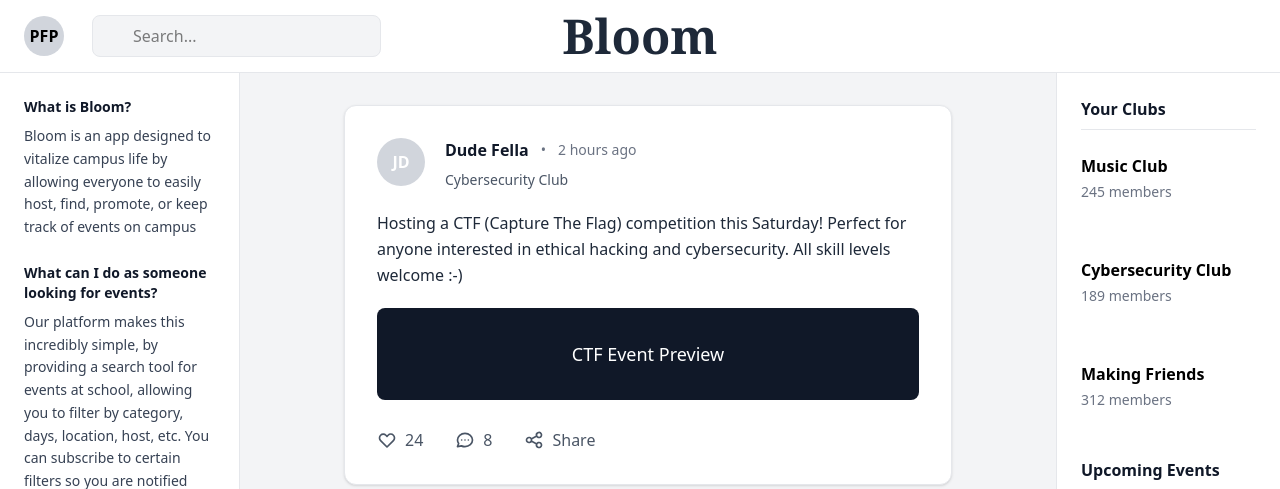
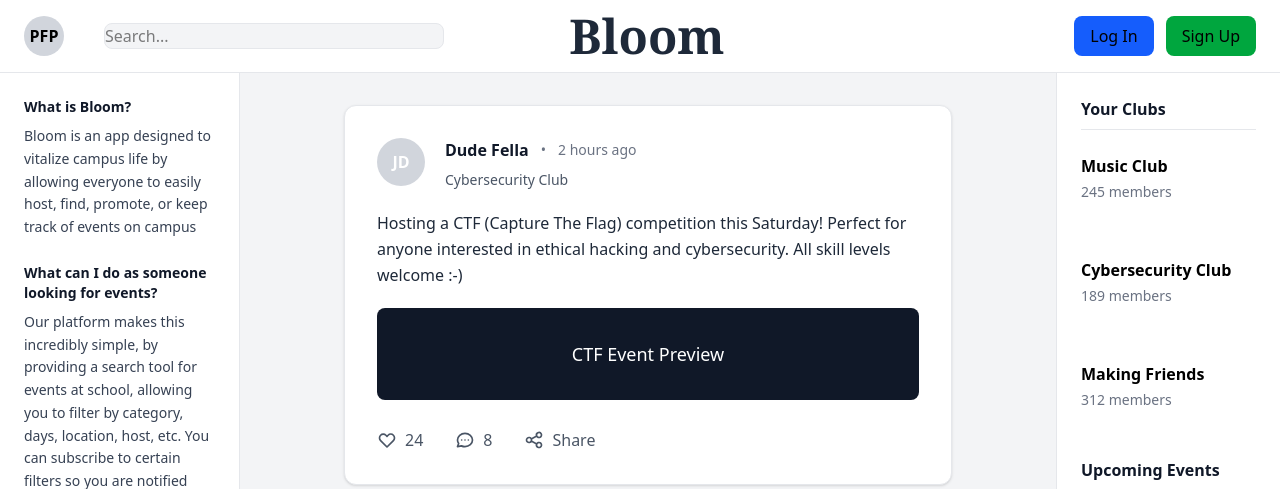
Before and after one commit to AngelAVargas04/SocialLifeApp, a Django app: page / in a window 1280 px wide. Shown: the top 489 px of the page. Run offline with Django 5.2, Linux system fonts and the light colour scheme; style sheets or scripts are compiled from the project's sources; some libraries are stand-ins or nearby versions.

Commit message:
tried to add login button

```diff
--- a/SocialProject/templates/home.html
+++ b/SocialProject/templates/home.html
@@ -10,22 +10,24 @@
 <body class="bg-gray-100 min-h-screen">
     <!-- NAVIGATION BAR -->
     <nav class="bg-white border-b border-gray-200 sticky top-0 z-50">
-        <div class="flex items-center justify-between px-6 py-3">
+        <div class="flex items-center justify-center px-6 py-3">
             <!-- search and pfp i couldnt get pfp to work -->
             <div class="flex items-center gap-4 flex-1">
                 <div class="w-10 h-10 rounded-full bg-gray-300 flex items-center justify-center text-black font-semibold cursor-pointer hover:bg-gray-400 transition">
                     PFP
                 </div>
-                <div class="relative flex-none max-w-md ml-3">
+                <div class="relative flex-1 max-w-md ml-3">
+                    <div class="ml-3">
                     <input
                         type="text"
                         name="q"
                         id="search"
                         aria-label="Search events"
                         placeholder="Search..."
-                        class="w-full pl-10 pr-4 py-2 bg-gray-100 rounded-lg border border-gray-200 focus:outline-none focus:ring-2 focus:ring-blue-500 focus:border-transparent"
+                        class="w-85 bg-gray-100 rounded-lg border border-gray-200 focus:outline-none focus:ring-2 focus:ring-blue-500 focus:border-transparent"
                     >
-                 </div>
+                    </div>
+                </div>
             </div>
 
             <!-- bloom logo -->
@@ -35,13 +37,8 @@
 
             <!-- i couldnt figure out the sign up and log in buttons sorry -->
             <div class="flex items-center gap-3 flex-1 justify-end">
-                <!-- sign up -->
-                <!-- <button class=
-                </button>
-
-                log in -->
-                <!-- <button class=
-                </button>  -->
+                <button class="px-4 py-2 bg-blue-600 text-black rounded-lg hover:bg-blue-700 transition">Log In</button>
+                <button class="px-4 py-2 bg-green-600 text-black rounded-lg hover:bg-green-700 transition">Sign Up</button>
             </div>
         </div>
     </nav>
```
